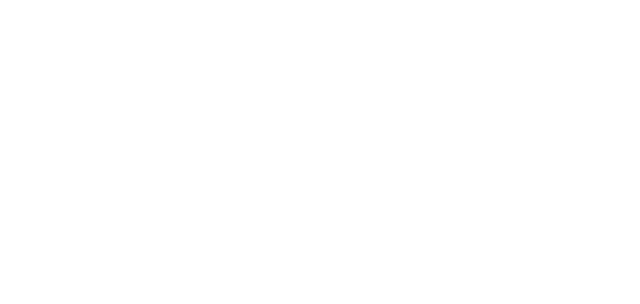
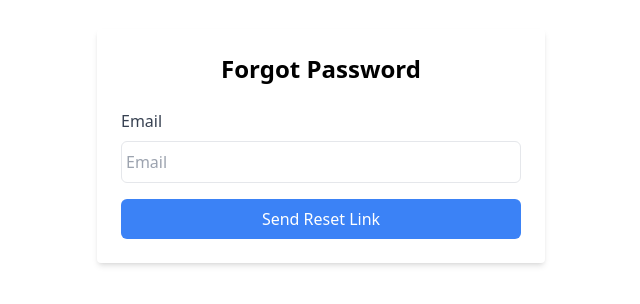
Before and after one commit to PrincyChauhan/task-managment, a React (Vite) app in the folder frontend/: page /forgot-password in a window 1280 px wide. Before the commit this address had no page. Shown: the part 286-590 px from the top of the page, without its empty margins (319-959 px from the left). Built offline with nearby package versions, Linux system fonts and the light colour scheme.

Commit message:
Integarted forgot password api

```diff
--- a/frontend/src/App.jsx
+++ b/frontend/src/App.jsx
@@ -9,7 +9,7 @@
 import SubTask from "./components/SubTask";
 import UpdateTask from "./components/UpdateTask";
 import UserTaskListing from "./components/UserAssignTaskListing";
-
+import ForgotPassword from "./components/ForgotPassword";
 function App() {
   return (
     <Router>
@@ -24,6 +24,7 @@
           <Route path="/user-tasks" element={<UserTaskListing />} />
           <Route path="/dashboard/subtasks" element={<SubTask />} />
           <Route path="/update-task/:taskId" element={<UpdateTask />} />
+          <Route path="/forgot-password" element={<ForgotPassword />} />
         </Routes>
       </div>
     </Router>
--- /dev/null
+++ b/frontend/src/components/ForgotPassword.jsx
@@ -0,0 +1,67 @@
+import { useState } from "react";
+import axios from "axios";
+
+const ForgotPassword = () => {
+  const [email, setEmail] = useState("");
+  const [message, setMessage] = useState("");
+  const [error, setError] = useState("");
+
+  const handleSubmit = async (e) => {
+    e.preventDefault();
+    setMessage("");
+    setError("");
+    try {
+      const response = await axios.post(
+        "http://localhost:3000/api/admin/forgot-password",
+        { email }
+      );
+      setMessage(response.data.message);
+    } catch (error) {
+      console.log(error);
+      if (error.response) {
+        setError(error.response.data.message);
+      } else {
+        setError("Network error or server not reachable.");
+      }
+    }
+  };
+  return (
+    <div className="min-h-screen flex items-center justify-center">
+      <div className="bg-white p-6 rounded shadow-md w-full max-w-md">
+        <h2 className="text-2xl font-bold mb-6 text-center">Forgot Password</h2>
+        <form onSubmit={handleSubmit}>
+          {message && (
+            <div className="mb-4 text-green-600 bg-green-100 p-2 rounded text-center">
+              {message}
+            </div>
+          )}
+          {error && (
+            <div className="mb-4 text-red-600 bg-red-100 p-2 rounded text-center">
+              {error}
+            </div>
+          )}
+          <div className="className">
+            <label className="block text-gray-700 text-left mb-2">Email</label>
+            <input
+              type="email"
+              placeholder="Email"
+              value={email}
+              onChange={(e) => setEmail(e.target.value)}
+              className="w-full px-1 py-2 border rounded-md focus:outline-none focus:ring-2 focus:ring-blue-400 mb-4"
+              required
+            />
+          </div>
+
+          <button
+            type="submit"
+            className="w-full bg-blue-500 text-white py-2 rounded-md hover:bg-blue-600 transition duration-300"
+          >
+            Send Reset Link
+          </button>
+        </form>
+      </div>
+    </div>
+  );
+};
+
+export default ForgotPassword;
--- a/frontend/src/components/LoginForm.jsx
+++ b/frontend/src/components/LoginForm.jsx
@@ -1,114 +1,5 @@
-// import { useState } from "react";
-// import { useNavigate } from "react-router-dom";
-// import axios from "axios";
-
-// const LoginForm = () => {
-//   const [email, setEmail] = useState("");
-//   const [password, setPassword] = useState("");
-//   const [error, setError] = useState("");
-//   const [success, setSuccess] = useState("");
-//   const navigate = useNavigate();
-
-//   const handleSubmit = async (e) => {
-//     e.preventDefault();
-//     setError("");
-//     setSuccess("");
-//     try {
-//       const response = await axios.post(
-//         "http://localhost:3000/api/admin/signin",
-//         {
-//           email,
-//           password,
-//         }
-//       );
-//       if (response.status === 200) {
-//         const { token, message, role } = response.data;
-//         setSuccess(message);
-//         setEmail("");
-//         setPassword("");
-
-//         localStorage.setItem("token", token);
-//         localStorage.setItem("role", role);
-
-//         console.log("role-----------", role);
-//         console.log("token-----------", token);
-
-//         setTimeout(() => {
-//           if (role === "admin") {
-//             navigate("/admin-tasks"); // Redirect to admin task page
-//           } else if (role === "user") {
-//             navigate("/user-tasks"); // Redirect to user task page
-//           } else {
-//             navigate("/dashboard"); // Default fallback
-//           }
-//         }, 100);
-//       } else {
-//         setError(response.data.message || "Unexpected error occurred.");
-//       }
-//       console.log(response.data);
-//     } catch (error) {
-//       if (error.response) {
-//         setError(error.response.data.message);
-//       } else {
-//         setError("Network error or server not reachable.");
-//       }
-//     }
-//   };
-//   return (
-//     <div className="min-h-screen flex items-center justify-center">
-//       <div className="bg-white p-6 rounded shadow-md w-full max-w-md">
-//         <h2 className="text-2xl font-bold mb-6 text-center">Login</h2>
-//         <form onSubmit={handleSubmit}>
-//           {success && (
-//             <div className="mb-4 text-green-600 bg-green-100 p-2 rounded text-center">
-//               {success}
-//             </div>
-//           )}
-//           {error && (
-//             <div className="mb-4 text-red-600 bg-red-100 p-2 rounded text-center">
-//               {error}
-//             </div>
-//           )}
-
-//           <div className="mb-4">
-//             <label className="block text-gray-700 text-left mb-2">Email</label>
-//             <input
-//               type="email"
-//               placeholder="Email"
-//               value={email}
-//               onChange={(e) => setEmail(e.target.value)}
-//               className="w-full px-1 py-2 border rounded-md focus:outline-none focus:ring-2 focus:ring-blue-400"
-//               required
-//             />
-//           </div>
-//           <div className="mb-4">
-//             <label className="block text-gray-700 text-left mb-2">
-//               Password
-//             </label>
-//             <input
-//               type="Password"
-//               onChange={(e) => setPassword(e.target.value)}
-//               className="w-full px-1 py-2 border rounded-md focus:outline-none focus:ring-2 focus:ring-blue-400"
-//               placeholder="Password"
-//               required
-//             />
-//           </div>
-//           <button
-//             type="submit"
-//             className="w-full bg-blue-500 text-white py-2 rounded-md hover:bg-blue-600 transition duration-300"
-//           >
-//             login
-//           </button>
-//         </form>
-//       </div>
-//     </div>
-//   );
-// };
-
-// export default LoginForm;
-
 import { useState } from "react";
-import { useNavigate } from "react-router-dom";
+import { Link, useNavigate } from "react-router-dom";
 import axios from "axios";
 
 const LoginForm = () => {
@@ -182,7 +73,7 @@
           )}
 
           <div className="mb-4">
-            <label className="block text-gray-700 text-left mb-2">Email</label>
+            <label className="block text-gray-700 text-left mb-3">Email</label>
             <input
               type="email"
               placeholder="Email"
@@ -210,6 +101,7 @@
           >
             Login
           </button>
+          <Link to="/forgot-password">Forgot password?</Link>
         </form>
       </div>
     </div>
--- a/frontend/src/components/SignupForm.jsx
+++ b/frontend/src/components/SignupForm.jsx
@@ -1,4 +1,4 @@
-import React, { useState } from "react";
+import { useState } from "react";
 import axios from "axios";
 import { Link } from "react-router-dom";
 
```
